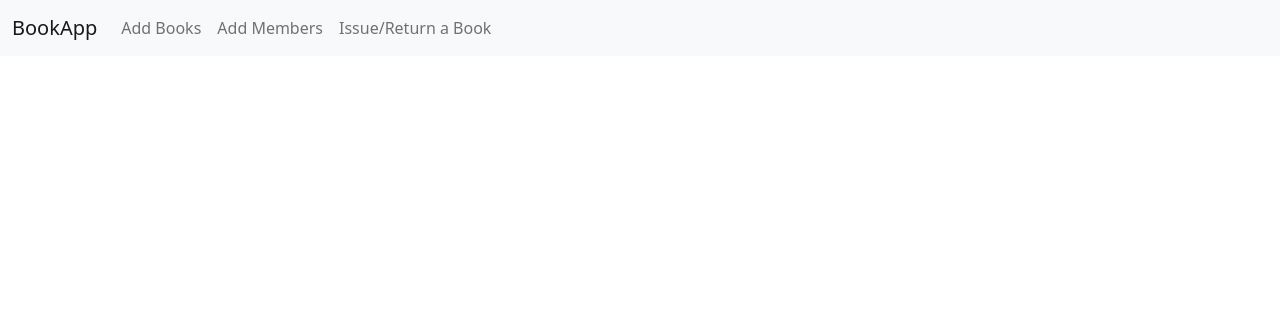
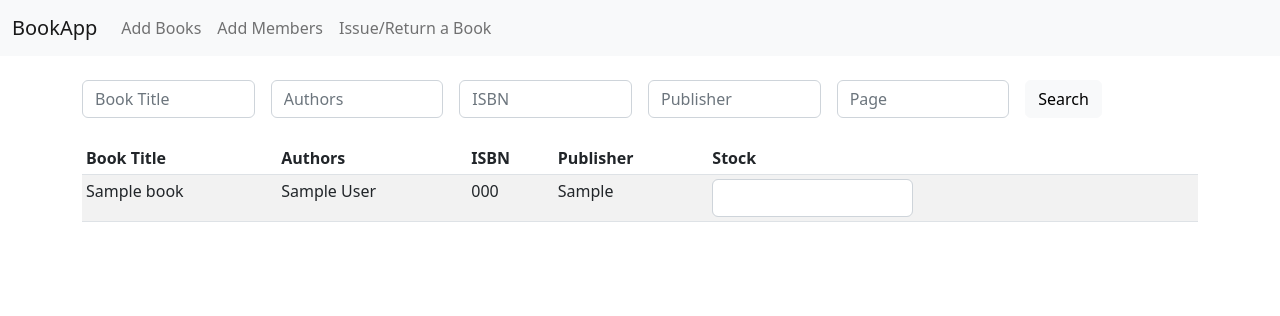
Before and after one commit to MotilalChavhan/BookApp, a Django app: template LibraryApp/BookApp/templates/books_view.html in a window 1280 px wide. Shown: the top 316 px of the page. Run offline with Django 4.2, Linux system fonts and the light colour scheme; the template is opened without the code that fills it: values that come from a table or form of the project are taken from there, others are empty; tables that the repository leaves empty hold one stand-in row (values such as "Sample post").

Commit message:
feat: added /getbooks route to fetch books details from frappe API

```diff
--- a/LibraryApp/BookApp/models.py
+++ b/LibraryApp/BookApp/models.py
@@ -6,7 +6,6 @@ class Book(models.Model):
 	authors = models.CharField(max_length=256)
 	isbn = models.CharField(max_length=128)
 	publisher = models.CharField(max_length=256)
-	page = models.CharField(max_length=10)
 	issued = models.BooleanField(default=False)
 
 class User(AbstractUser):
--- a/LibraryApp/BookApp/templates/books_view.html
+++ b/LibraryApp/BookApp/templates/books_view.html
@@ -1 +1,58 @@
 {% extends "layout.html" %}
+{% block body %}
+
+<form action="{% url 'getbooks' %}" method="post" class="row g-3">
+	{% csrf_token %}
+	<div class="col-sm-2">
+	  <input type="text" class="form-control" name="title" placeholder="Book Title">
+	</div>
+
+	<div class="col-sm-2">
+	  <input type="text" class="form-control" name="authors" placeholder="Authors">
+	</div>
+
+	<div class="col-sm-2">
+	  <input type="text" class="form-control" name="isbn" placeholder="ISBN">
+	</div>
+
+	<div class="col-sm-2">
+	  <input type="text" class="form-control" name="publisher" placeholder="Publisher">
+	</div>
+
+	<div class="col-sm-2">
+	  <input type="text" class="form-control" name="page" placeholder="Page">
+	</div>
+
+	<div class="col-sm-2">
+	<button type="submit" class="btn btn-light">Search</button>
+	</div>
+</form>
+<br>
+<table class="table table-striped table-sm">
+	<thead>
+    <tr>
+      <th scope="col">Book Title</th>
+      <th scope="col">Authors</th>
+      <th scope="col">ISBN</th>
+      <th scope="col">Publisher</th>
+      <th scope="col">Stock</th>
+    </tr>
+  </thead>
+  <tbody>
+    {% for book in books %}
+    <tr>
+      <td>{{ book.title }}</td>
+      <td>{{ book.authors }}</td>
+      <td>{{ book.isbn }}</td>
+      <td>{{ book.publisher }}</td>
+      <td>
+      	<div class="col-sm-5">
+      		<input type="number" class="form-control" id="{{ book.isbn }}" name="stock">
+      	</div>
+      </td>
+    </tr>
+    {% endfor %}
+  </tbody>
+</table>
+
+{% endblock %}
--- a/LibraryApp/BookApp/urls.py
+++ b/LibraryApp/BookApp/urls.py
@@ -5,5 +5,6 @@ urlpatterns = [
 	path("", views.landing, name="landing"),
 	path("addbooks", views.addbooks, name="addbooks"),
 	path("addmembers", views.addmembers, name="addmembers"),
-	path("issuebooks", views.issuebooks, name="issuebooks")
+	path("issuebooks", views.issuebooks, name="issuebooks"),
+	path("getbooks", views.getbooks, name="getbooks")
 ]
```
Also changed, not shown: LibraryApp/BookApp/views.py (+17 -0 lines), LibraryApp/BookApp/migrations/0003_remove_book_page.py (added), LibraryApp/db.sqlite3.
